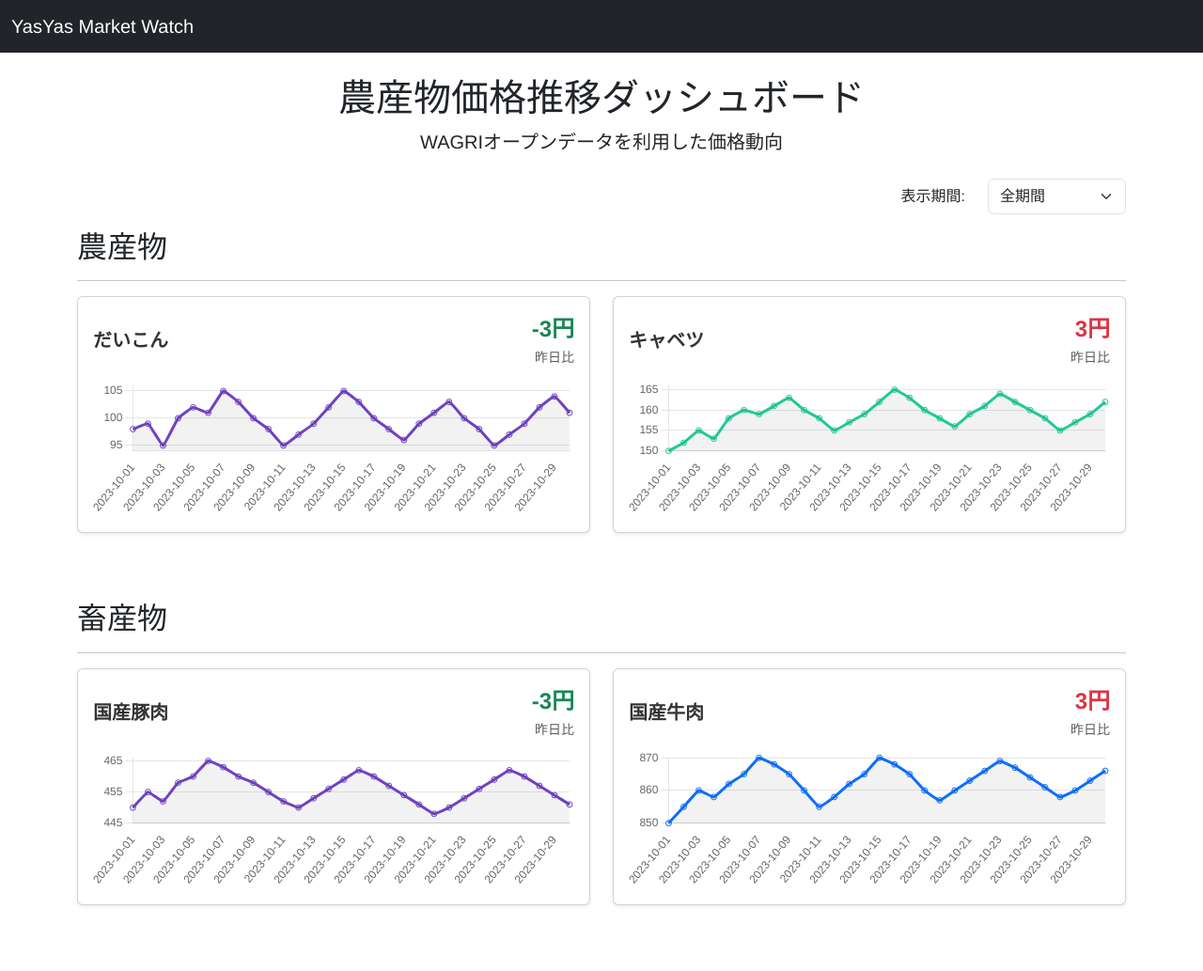
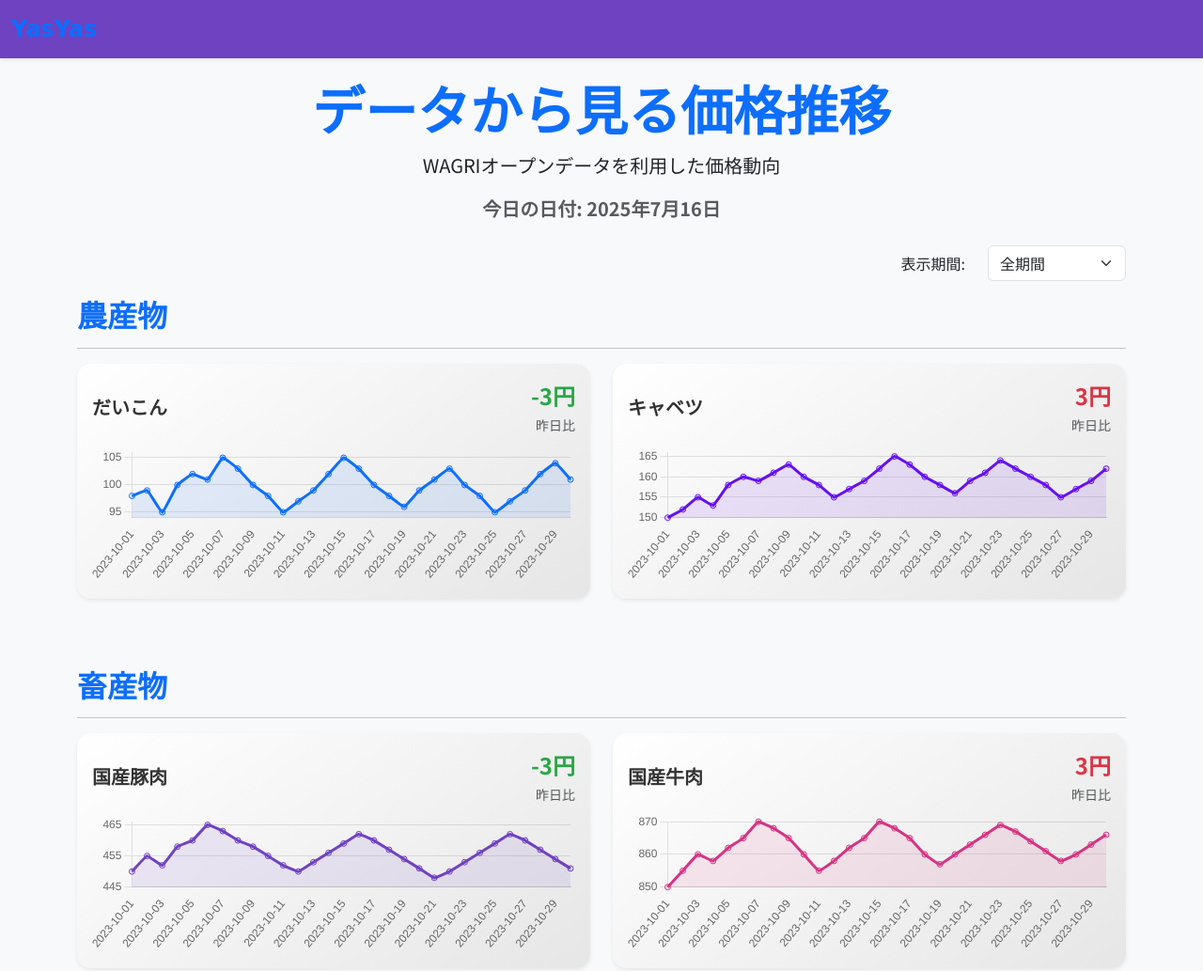
Before and after one commit to NobukiSawada/YasYas, a plain HTML site: page index.html in a window 1280 px wide. Shown: the top 1033 px of the page at 94% size. Drawn offline with nearby package versions, Linux system fonts and the light colour scheme; a web font is replaced by a local one.

Commit message:
Enhance-UI-with-new-title-fonts-colors-and-date-display

```diff
--- a/css/style.css
+++ b/css/style.css
@@ -1,13 +1,29 @@
 body {
-    font-family: 'Helvetica Neue', 'Hiragino Kaku Gothic ProN', 'Meiryo', sans-serif;
+    font-family: 'Noto Sans JP', sans-serif;
+    background-color: #f8f9fa; /* Light gray background */
+}
+
+h1, .navbar-brand {
+    font-family: 'Mochiy Pop P One', cursive;
+    color: #0d6efd; /* Primary blue */
+}
+
+.navbar {
+    background-color: #6f42c1 !important; /* Purple */
 }
 
 .card {
-    transition: transform 0.2s ease-in-out;
+    transition: transform 0.2s ease-in-out, box-shadow 0.2s ease-in-out;
+    border: none;
+    border-radius: 15px;
+    overflow: hidden;
+    background: linear-gradient(145deg, #ffffff, #e6e6e6);
+    box-shadow: 8px 8px 15px #d1d1d1, -8px -8px 15px #ffffff;
 }
 
 .card:hover {
     transform: translateY(-5px);
+    box-shadow: 12px 12px 20px #c0c0c0, -12px -12px 20px #ffffff;
 }
 
 .card-title {
@@ -15,6 +31,27 @@ body {
     font-weight: bold;
 }
 
+.text-success {
+    color: #28a745 !important; /* Green for positive change */
+}
+
+.text-danger {
+    color: #dc3545 !important; /* Red for negative change */
+}
+
 footer {
     font-size: 0.9em;
+    background-color: #343a40 !important; /* Dark gray */
 }
+
+/* Custom colors for charts */
+.chart-color-1 { border-color: #0d6efd; background-color: rgba(13, 110, 253, 0.1); }
+.chart-color-2 { border-color: #6610f2; background-color: rgba(102, 16, 242, 0.1); }
+.chart-color-3 { border-color: #6f42c1; background-color: rgba(111, 66, 193, 0.1); }
+.chart-color-4 { border-color: #d63384; background-color: rgba(214, 51, 132, 0.1); }
+.chart-color-5 { border-color: #dc3545; background-color: rgba(220, 53, 69, 0.1); }
+.chart-color-6 { border-color: #fd7e14; background-color: rgba(253, 126, 20, 0.1); }
+.chart-color-7 { border-color: #ffc107; background-color: rgba(255, 193, 7, 0.1); }
+.chart-color-8 { border-color: #198754; background-color: rgba(25, 135, 84, 0.1); }
+.chart-color-9 { border-color: #20c997; background-color: rgba(32, 201, 151, 0.1); }
+.chart-color-10 { border-color: #0dcaf0; background-color: rgba(13, 202, 240, 0.1); }
--- a/index.html
+++ b/index.html
@@ -3,7 +3,9 @@
 <head>
     <meta charset="UTF-8">
     <meta name="viewport" content="width=device-width, initial-scale=1.0">
-    <title>農産物価格推移ダッシュボード</title>
+    <title>YasYas ~データから見る価格推移~</title>
+    <!-- Google Fonts -->
+    <link href="https://fonts.googleapis.com/css2?family=Mochiy+Pop+P+One&family=Noto+Sans+JP:wght@400;700&display=swap" rel="stylesheet">
     <!-- Bootstrap CSS -->
     <link href="https://cdn.jsdelivr.net/npm/bootstrap@5.3.0/dist/css/bootstrap.min.css" rel="stylesheet">
     <link rel="stylesheet" href="css/style.css">
@@ -11,17 +13,18 @@
 <body>
 
     <!-- Navigation Bar -->
-    <nav class="navbar navbar-expand-lg navbar-dark bg-dark">
+    <nav class="navbar navbar-expand-lg navbar-dark bg-primary shadow-sm">
         <div class="container-fluid">
-            <a class="navbar-brand" href="#">YasYas Market Watch</a>
+            <a class="navbar-brand fs-4 fw-bold" href="#">YasYas</a>
         </div>
     </nav>
 
     <!-- Main Content -->
     <main class="container mt-4">
         <div class="text-center mb-4">
-            <h1>農産物価格推移ダッシュボード</h1>
+            <h1 class="display-4 fw-bold">データから見る価格推移</h1>
             <p class="lead">WAGRIオープンデータを利用した価格動向</p>
+            <p id="today-date" class="fs-5 fw-bold text-muted"></p>
         </div>
 
         <!-- Time Range Selector -->
--- a/js/main.js
+++ b/js/main.js
@@ -3,6 +3,7 @@ document.addEventListener('DOMContentLoaded', () => {
     const chartsContainerEl = document.getElementById('charts-container');
     const errorEl = document.getElementById('error-message');
     const timeRangeSelector = document.getElementById('time-range-selector');
+    const todayDateEl = document.getElementById('today-date');
 
     let originalData = {};
     let chartInstances = {};
@@ -12,6 +13,27 @@ document.addEventListener('DOMContentLoaded', () => {
         '農産物': ['キャベツ', 'だいこん'],
         '畜産物': ['国産牛肉', '国産豚肉']
     };
+
+    // Chart colors for a vibrant look
+    const chartColors = [
+        '#0d6efd', // Primary blue
+        '#6610f2', // Indigo
+        '#6f42c1', // Purple
+        '#d63384', // Pink
+        '#dc3545', // Red
+        '#fd7e14', // Orange
+        '#ffc107', // Yellow
+        '#198754', // Green
+        '#20c997', // Teal
+        '#0dcaf0'  // Cyan
+    ];
+    let colorIndex = 0;
+
+    function getNextColor() {
+        const color = chartColors[colorIndex % chartColors.length];
+        colorIndex++;
+        return color;
+    }
 
     function showLoading() {
         loadingEl.classList.remove('d-none');
@@ -41,7 +63,6 @@ document.addEventListener('DOMContentLoaded', () => {
         let yearAgoChange = 0;
         // For 1-month data, we can't calculate 1-year ago change.
         // This part will be relevant when we have 1-year data.
-        // For now, we'll just set it to 0 or a placeholder.
         if (prices.length >= 365) { // Assuming 365 days for a year
             yearAgoChange = prices[prices.length - 1] - prices[prices.length - 365];
         }
@@ -49,9 +70,19 @@ document.addEventListener('DOMContentLoaded', () => {
         return { yesterdayChange, yearAgoChange };
     }
 
+    function formatDateForChart(dateString, timeRange) {
+        const date = new Date(dateString);
+        if (timeRange === '7' || timeRange === '30') {
+            return `${date.getMonth() + 1}月${date.getDate()}日`;
+        } else {
+            return dateString; // YYYY-MM-DD for all or 365 days
+        }
+    }
+
     function createOrUpdateCharts(timeRange) {
         chartsContainerEl.innerHTML = ''; // Clear existing charts
         chartInstances = {};
+        colorIndex = 0; // Reset color index for new charts
 
         // Process data for each category
         for (const categoryName in categories) {
@@ -78,7 +109,7 @@ document.addEventListener('DOMContentLoaded', () => {
             // Create category section
             const categorySection = document.createElement('div');
             categorySection.className = 'col-12 mb-5';
-            categorySection.innerHTML = `<h2>${categoryName}</h2><hr>`;
+            categorySection.innerHTML = `<h2 class="text-primary fw-bold">${categoryName}</h2><hr>`;
             chartsContainerEl.appendChild(categorySection);
 
             const categoryRow = document.createElement('div');
@@ -100,6 +131,9 @@ document.addEventListener('DOMContentLoaded', () => {
                     filteredLabels = itemData.labels.slice(-days);
                     filteredPrices = itemData.prices.slice(-days);
                 }
+
+                // Format labels for chart display
+                const formattedLabels = filteredLabels.map(label => formatDateForChart(label, timeRange));
 
                 // Create container and canvas for the chart
                 const chartCol = document.createElement('div');
@@ -147,15 +181,16 @@ document.addEventListener('DOMContentLoaded', () => {
 
                 // Create the chart
                 const ctx = canvas.getContext('2d');
+                const borderColor = getNextColor();
                 chartInstances[itemName] = new Chart(ctx, {
                     type: 'line',
                     data: {
-                        labels: filteredLabels,
+                        labels: formattedLabels,
                         datasets: [{
                             label: itemName,
                             data: filteredPrices,
-                            borderColor: getRandomColor(),
-                            backgroundColor: 'rgba(0, 0, 0, 0.05)',
+                            borderColor: borderColor,
+                            backgroundColor: `${borderColor}1A`, // 10% opacity
                             tension: 0.1,
                             fill: true
                         }]
@@ -184,6 +219,11 @@ document.addEventListener('DOMContentLoaded', () => {
         }
     }
 
+    // Display today's date
+    const today = new Date();
+    const options = { year: 'numeric', month: 'long', day: 'numeric' };
+    todayDateEl.textContent = `今日の日付: ${today.toLocaleDateString('ja-JP', options)}`;
+
     showLoading();
 
     fetch('data/prices.json')
@@ -205,12 +245,3 @@ document.addEventListener('DOMContentLoaded', () => {
         createOrUpdateCharts(event.target.value);
     });
 });
-
-function getRandomColor() {
-    const colors = [
-        '#0d6efd', '#6610f2', '#6f42c1', '#d63384',
-        '#dc3545', '#fd7e14', '#ffc107', '#198754',
-        '#20c997', '#0dcaf0'
-    ];
-    return colors[Math.floor(Math.random() * colors.length)];
-}
```
